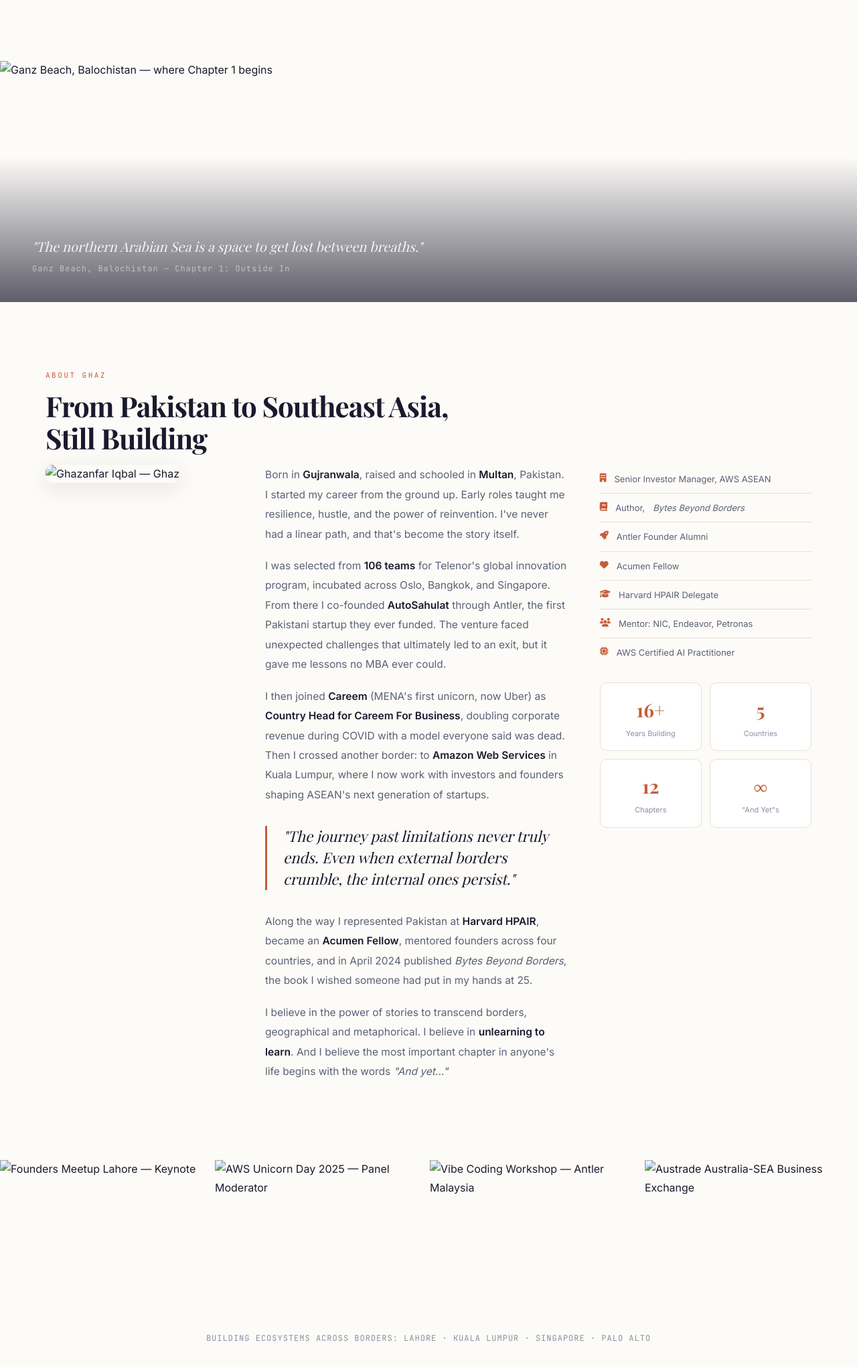
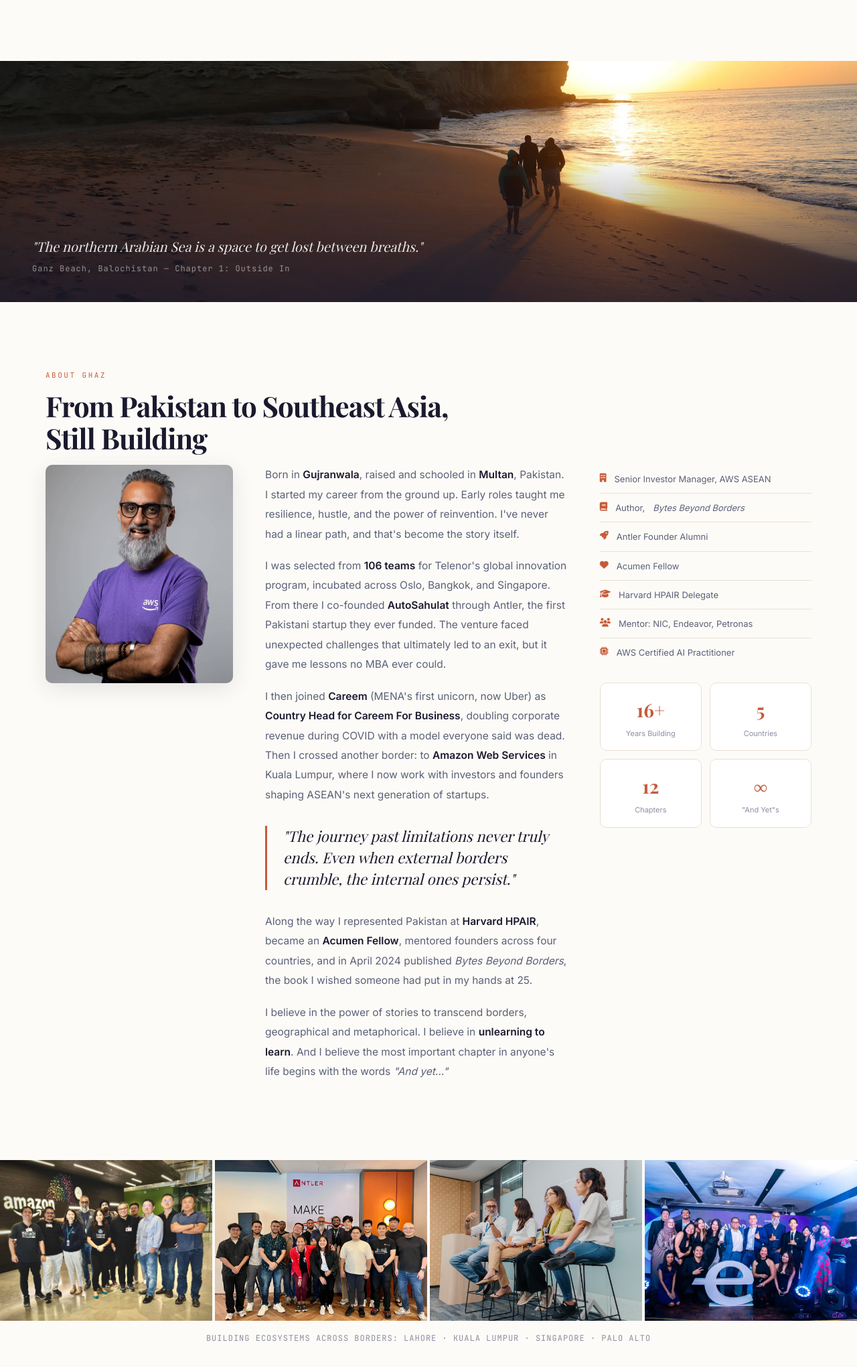
Before and after one commit to ghaz81/ghaz-io, a website: page index.html in a window 1280 px wide. Shown: the part 709-2750 px from the top of the page at 67% size. Drawn offline with nearby package versions, Linux system fonts and the light colour scheme; a web font is replaced by a local one.

Commit message:
Add files via upload

```diff
--- a/index.html
+++ b/index.html
@@ -242,7 +242,7 @@
 
 <!-- BEACH BANNER — Ganz Beach, from Chapter 1 -->
 <div class="beach-banner">
-  <img src="images/ganz-beach-sunset.jpg" alt="Ganz Beach, Balochistan — where Chapter 1 begins">
+  <img src="ganz-beach-sunset.jpg" alt="Ganz Beach, Balochistan — where Chapter 1 begins">
   <div class="overlay">
     <div>
       <div class="caption">"The northern Arabian Sea is a space to get lost between breaths."</div>
@@ -257,7 +257,7 @@
   <h2 class="section-heading">From Pakistan to Southeast Asia,<br>Still Building</h2>
   <div class="about-grid">
     <div class="about-photo">
-      <img src="images/headshot.jpg" alt="Ghazanfar Iqbal — Ghaz">
+      <img src="headshot.jpg" alt="Ghazanfar Iqbal — Ghaz">
     </div>
     <div class="about-narrative">
       <p>Born in <strong>Gujranwala</strong>, raised and schooled in <strong>Multan</strong>, Pakistan. I started my career from the ground up. Early roles taught me resilience, hustle, and the power of reinvention. I've never had a linear path, and that's become the story itself.</p>
@@ -295,10 +295,10 @@
 <!-- PHOTO STRIP — Ecosystem in Action -->
 <div class="photo-strip">
   <div class="photo-strip-inner">
-    <img src="images/lahore-founders.jpeg" alt="Founders Meetup Lahore — Keynote">
-    <img src="images/unicorn-day-panel.jpeg" alt="AWS Unicorn Day 2025 — Panel Moderator">
-    <img src="images/antler-workshop.jpeg" alt="Vibe Coding Workshop — Antler Malaysia">
-    <img src="images/austrade-panel.jpeg" alt="Austrade Australia-SEA Business Exchange">
+    <img src="lahore-founders.jpeg" alt="Founders Meetup Lahore — Keynote">
+    <img src="unicorn-day-panel.jpeg" alt="AWS Unicorn Day 2025 — Panel Moderator">
+    <img src="antler-workshop.jpeg" alt="Vibe Coding Workshop — Antler Malaysia">
+    <img src="austrade-panel.jpeg" alt="Austrade Australia-SEA Business Exchange">
   </div>
   <div class="photo-strip-caption">Building ecosystems across borders: Lahore · Kuala Lumpur · Singapore · Palo Alto</div>
 </div>
@@ -393,10 +393,10 @@
 <!-- SECOND PHOTO STRIP -->
 <div class="photo-strip">
   <div class="photo-strip-inner">
-    <img src="images/shegrows-panel.jpeg" alt="SheGrows Global — UN ESCAP panel at AWS KL">
-    <img src="images/endeavor-awards.jpeg" alt="Endeavor Malaysia Awards 2024">
-    <img src="images/amazon-paloalto.jpeg" alt="APJ SaaS program founders at Amazon Palo Alto">
-    <img src="images/kurta-aws-pakistan.jpeg" alt="Pakistani diaspora event at AWS Malaysia">
+    <img src="shegrows-panel.jpeg" alt="SheGrows Global — UN ESCAP panel at AWS KL">
+    <img src="endeavor-awards.jpeg" alt="Endeavor Malaysia Awards 2024">
+    <img src="amazon-paloalto.jpeg" alt="APJ SaaS program founders at Amazon Palo Alto">
+    <img src="kurta-aws-pakistan.jpeg" alt="Pakistani diaspora event at AWS Malaysia">
   </div>
   <div class="photo-strip-caption">Panels · Awards · Founders · Community</div>
 </div>
```
